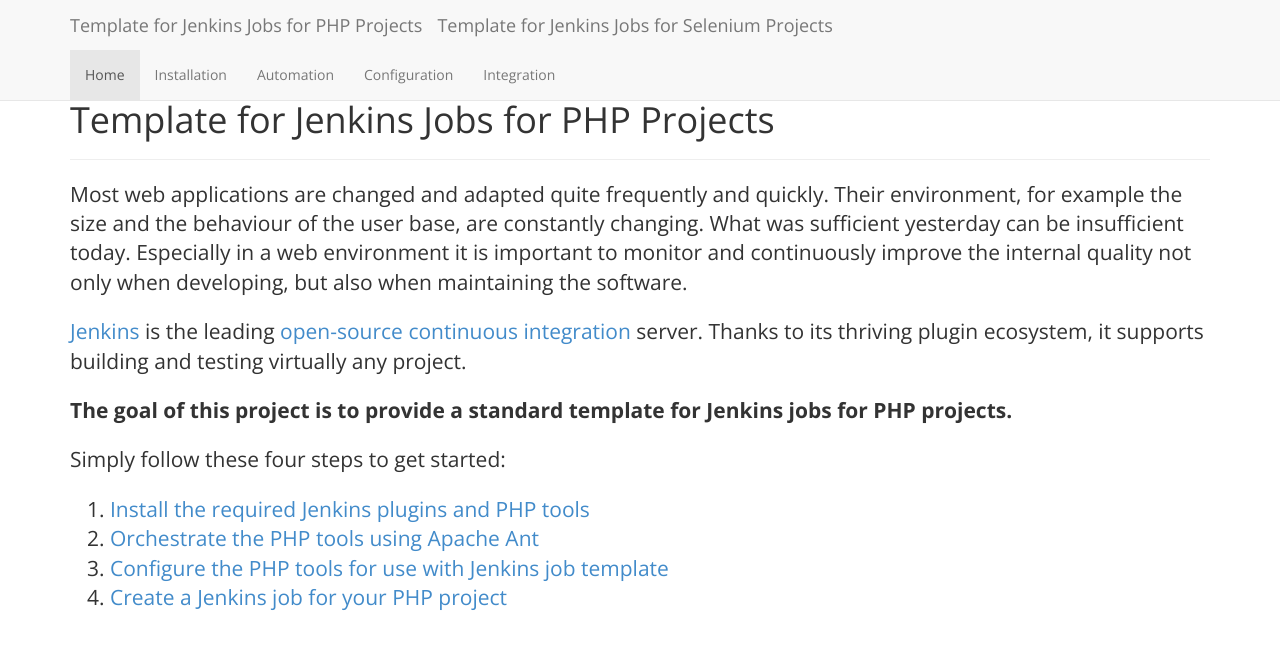
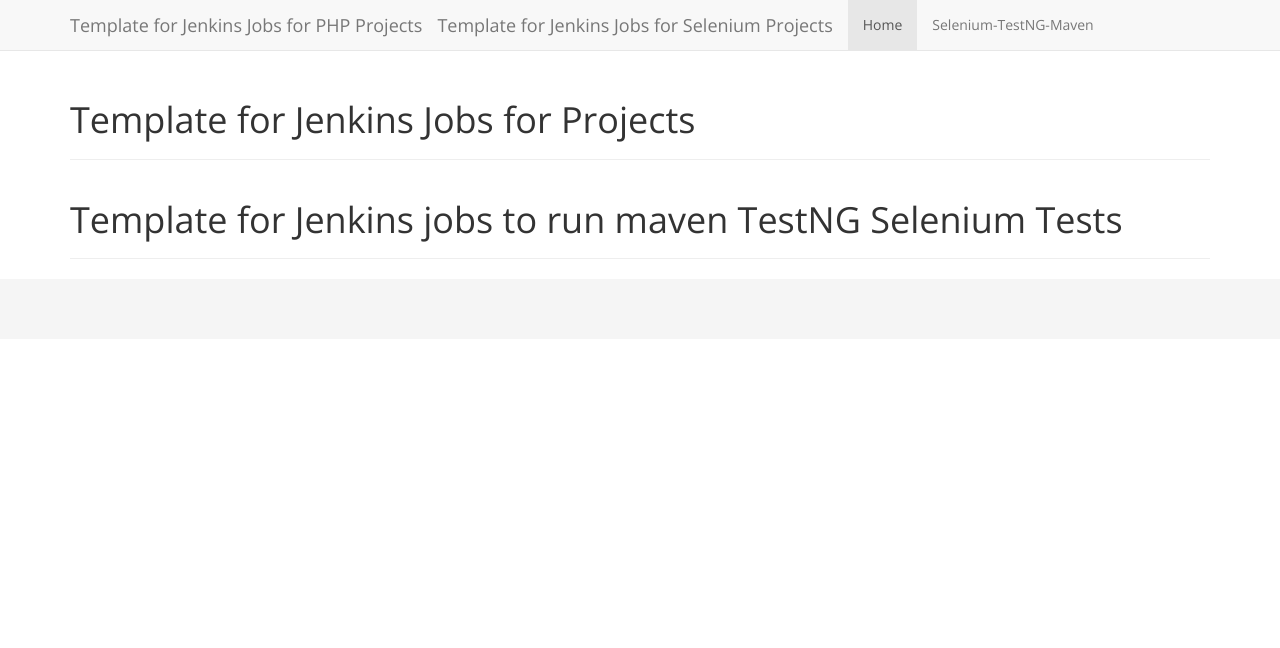
Before and after one commit to pdam/pdam.github.io, a plain HTML site: page index.html in a window 1280 px wide. Drawn offline with nearby package versions, Linux system fonts and the light colour scheme.

Commit message:
Update index.html

```diff
--- a/index.html
+++ b/index.html
@@ -35,10 +35,7 @@
      <div class="collapse navbar-collapse">
       <ul class="nav navbar-nav">
        <li class="active"><a href="index.html">Home</a></li>
-       <li><a href="installation.html">Installation</a></li>
-       <li><a href="automation.html">Automation</a></li>
-       <li><a href="configuration.html">Configuration</a></li>
-       <li><a href="integration.html">Integration</a></li>
+       <li><a href="selenium.html">Selenium-TestNG-Maven</a></li>
 
       </ul>
      </div>
@@ -46,19 +43,11 @@
    </div>
    <div class="container">
     <div class="page-header">
-     <h1>Template for Jenkins Jobs for PHP Projects</h1>
+     <h1>Template for Jenkins Jobs for  Projects</h1>
     </div>
-    <p class="lead">Most web applications are changed and adapted quite frequently and quickly. Their environment, for example the size and the behaviour of the user base, are constantly changing. What was sufficient yesterday can be insufficient today. Especially in a web environment it is important to monitor and continuously improve the internal quality not only when developing, but also when maintaining the software.</p>
-    <p class="lead"><a href="http://jenkins-ci.org/">Jenkins</a> is the leading <a href="http://en.wikipedia.org/wiki/Open_Source">open-source</a> <a href="http://martinfowler.com/articles/continuousIntegration.html">continuous integration</a> server. Thanks to its thriving plugin ecosystem, it supports building and testing virtually any project.</p>
-    <p class="lead"><strong>The goal of this project is to provide a standard template for Jenkins jobs for PHP projects.</strong></p>
-    <p class="lead">Simply follow these four steps to get started:</p>
-    <ol class="lead">
-     <li><a href="installation.html">Install the required Jenkins plugins and PHP tools</a></li>
-     <li><a href="automation.html">Orchestrate the PHP tools using Apache Ant</a></li>
-     <li><a href="configuration.html">Configure the PHP tools for use with Jenkins job template</a></li>
-     <li><a href="integration.html">Create a Jenkins job for your PHP project</a></li>
-    </ol>
-   </div>
+    <div class="page-header">
+     <h1>Template  for  Jenkins   jobs  to  run  maven TestNG Selenium  Tests  </h1>
+    </div>
   </div>
   <div id="footer">
    <div class="container">
```
